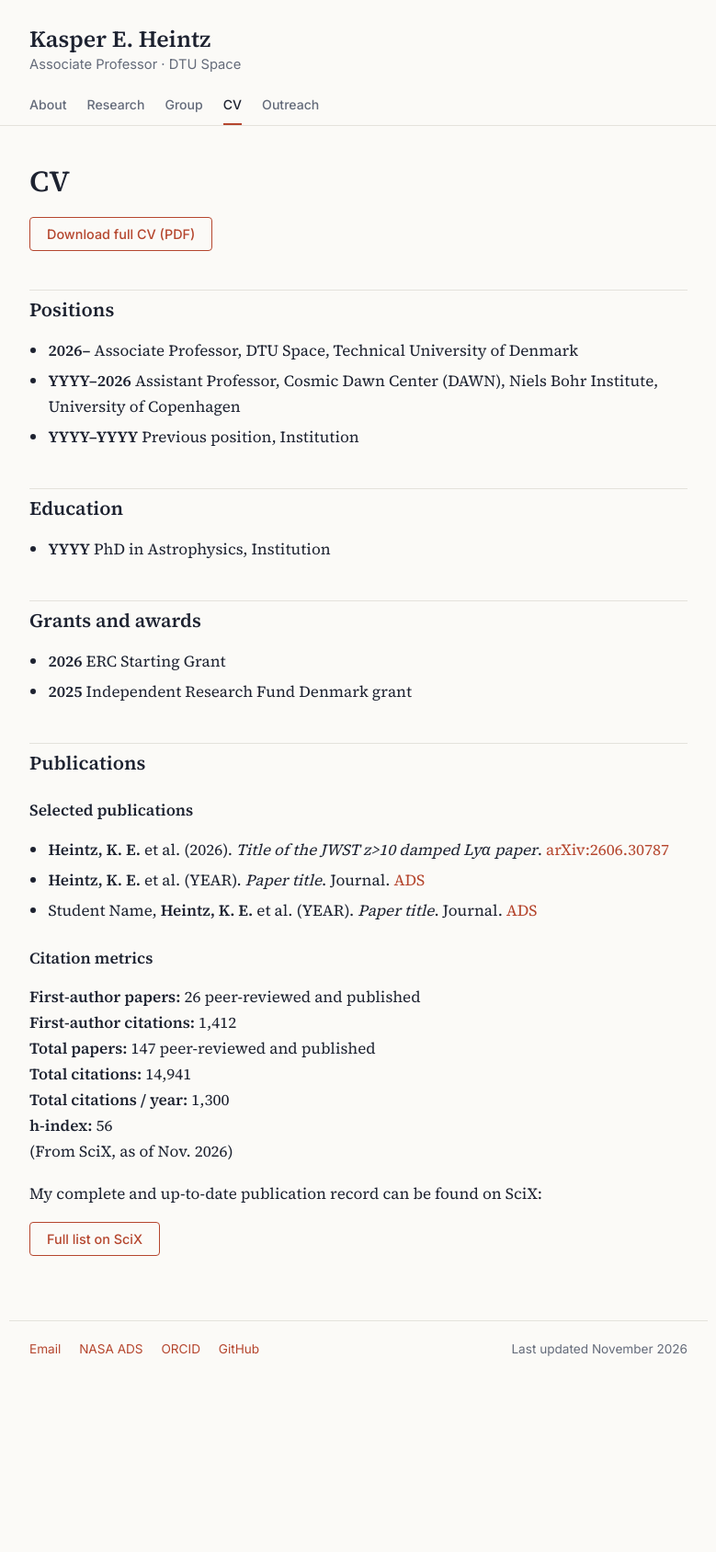
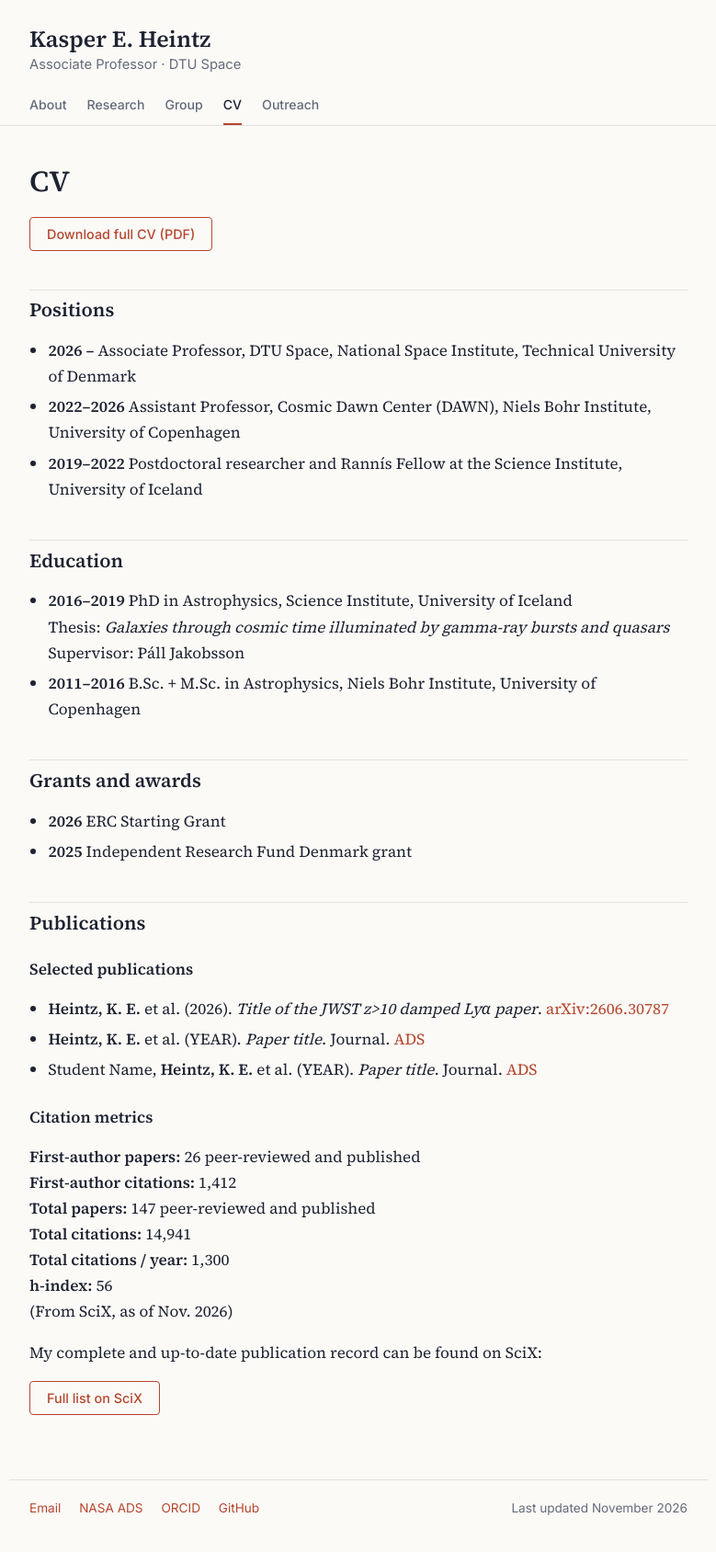
Before and after one commit to kasperheintz/kasperheintz.github.io, a Jekyll site: the page built from cv.md, in a window 1280 px wide. Shown: the whole page at 92% size, without its empty margins (250-1029 px from the left). Built offline with Jekyll 4.4.1, drawn with Linux system fonts in a browser that asks for light colours; before the commit the page ends 1515 px from its top, so only the background shows below that.

Commit message:
Revise CV with updated academic positions and education
Updated positions and education sections with accurate dates and details.

```diff
--- a/cv.md
+++ b/cv.md
@@ -6,13 +6,16 @@ title: CV
 
 ## Positions
 
-- **2026–** Associate Professor, DTU Space, Technical University of Denmark
-- **YYYY–2026** Assistant Professor, Cosmic Dawn Center (DAWN), Niels Bohr Institute, University of Copenhagen
-- **YYYY–YYYY** Previous position, Institution
+- **2026 –** Associate Professor, DTU Space, National Space Institute, Technical University of Denmark
+- **2022–2026** Assistant Professor, Cosmic Dawn Center (DAWN), Niels Bohr Institute, University of Copenhagen
+- **2019–2022** Postdoctoral researcher and Rannís Fellow at the Science Institute, University of Iceland
 
 ## Education
 
-- **YYYY** PhD in Astrophysics, Institution
+- **2016–2019** PhD in Astrophysics, Science Institute, University of Iceland<br>
+Thesis: *Galaxies through cosmic time illuminated by gamma-ray bursts and quasars*<br>
+Supervisor: Páll Jakobsson
+- **2011–2016** B.Sc. + M.Sc. in Astrophysics, Niels Bohr Institute, University of Copenhagen
 
 ## Grants and awards
 
```
